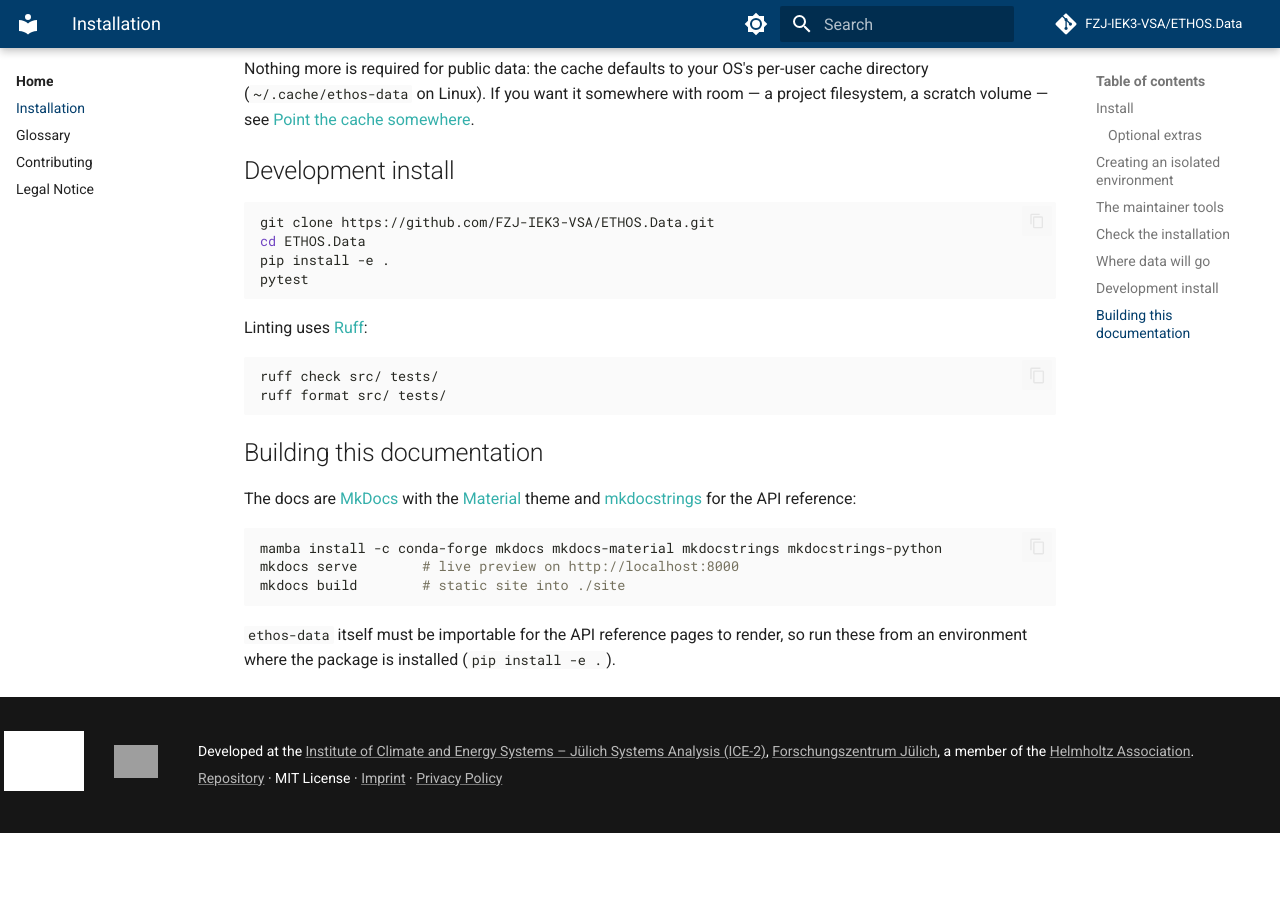
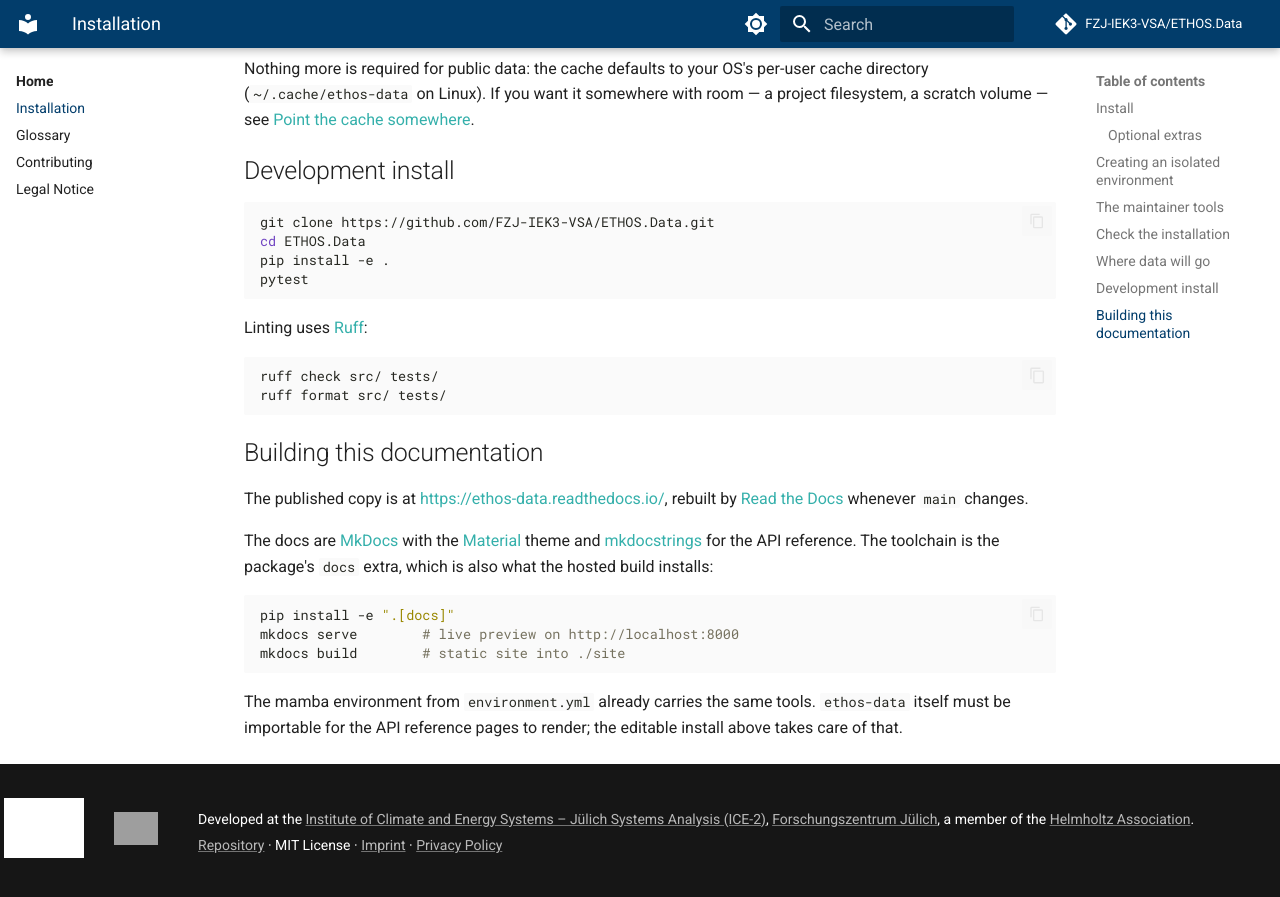
Before and after one commit to FZJ-IEK3-VSA/ETHOS.Data, an MkDocs documentation site: the page built from docs/installation.md, in a window 1280 px wide and 900 px high, scrolled down 2012 px. Shown: the top 897 px of the window. Built offline with MkDocs 1.6.1 and Material for MkDocs 9.7.7, drawn with Linux system fonts in a browser that asks for light colours; comment, search, counter and statistics services are not loaded; before the commit the page ends 2845 px from its top, so only the background shows below that; grey boxes are pictures that could not be loaded.

Commit message:
Add Read the Docs configuration and enhance documentation references

````diff
--- a/docs/installation.md
+++ b/docs/installation.md
@@ -122,15 +122,21 @@
 
 ## Building this documentation
 
+The published copy is at <https://ethos-data.readthedocs.io/>, rebuilt by
+[Read the Docs](https://about.readthedocs.com/) whenever `main` changes.
+
 The docs are [MkDocs](https://www.mkdocs.org/) with the
 [Material](https://squidfunk.github.io/mkdocs-material/) theme and
-[mkdocstrings](https://mkdocstrings.github.io/) for the API reference:
+[mkdocstrings](https://mkdocstrings.github.io/) for the API reference. The
+toolchain is the package's `docs` extra, which is also what the hosted build
+installs:
 
 ```bash
-mamba install -c conda-forge mkdocs mkdocs-material mkdocstrings mkdocstrings-python
+pip install -e ".[docs]"
 mkdocs serve        # live preview on http://localhost:8000
 mkdocs build        # static site into ./site
 ```
 
-`ethos-data` itself must be importable for the API reference pages to render, so
-run these from an environment where the package is installed (`pip install -e .`).
+The mamba environment from `environment.yml` already carries the same tools.
+`ethos-data` itself must be importable for the API reference pages to render;
+the editable install above takes care of that.
--- a/mkdocs.yml
+++ b/mkdocs.yml
@@ -4,12 +4,15 @@
 site_description: Shared, deduplicating data access for ETHOS tools and workflows
 site_author: ICE-2 Jülich Systems Analysis
 
-# The canonical URL is whatever the host serves this from. GitLab CI sets
-# CI_PAGES_URL for a Pages job; SITE_URL is the manual override. The localhost
-# default keeps `mkdocs serve` honest -- an absolute site_url baked in from
-# somebody's laptop makes every <link rel="canonical"> and the 404 page's
-# root-absolute asset paths point at a host that does not serve this site.
-site_url: !ENV [SITE_URL, CI_PAGES_URL, "http://localhost:8000/"]
+# The canonical URL is whatever the host serves this from. Read the Docs sets
+# READTHEDOCS_CANONICAL_URL per version (.../en/latest/, .../en/stable/), so
+# every version's pages point at themselves rather than all at one; GitLab CI
+# sets CI_PAGES_URL for a Pages job; SITE_URL is the manual override that beats
+# both. The localhost default keeps `mkdocs serve` honest -- an absolute
+# site_url baked in from somebody's laptop makes every <link rel="canonical">
+# and the 404 page's root-absolute asset paths point at a host that does not
+# serve this site.
+site_url: !ENV [SITE_URL, READTHEDOCS_CANONICAL_URL, CI_PAGES_URL, "http://localhost:8000/"]
 
 repo_url: https://github.com/FZJ-IEK3-VSA/ETHOS.Data
 repo_name: FZJ-IEK3-VSA/ETHOS.Data
````
Also changed, not shown: .readthedocs.yaml (added, +35 -0 lines), README.md (+4 -2 lines), docs/contributing.md (+9 -1 lines), pyproject.toml (+16 -0 lines).
